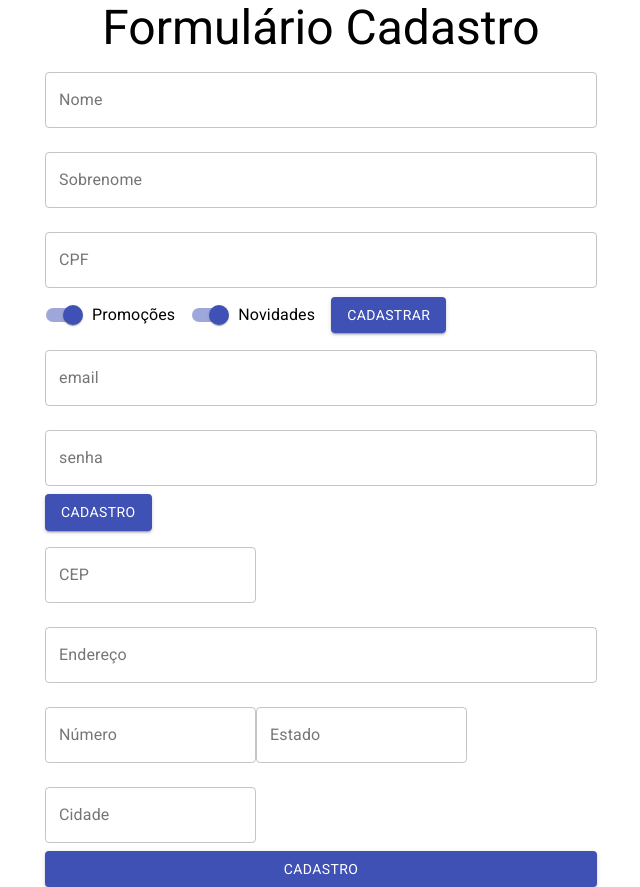
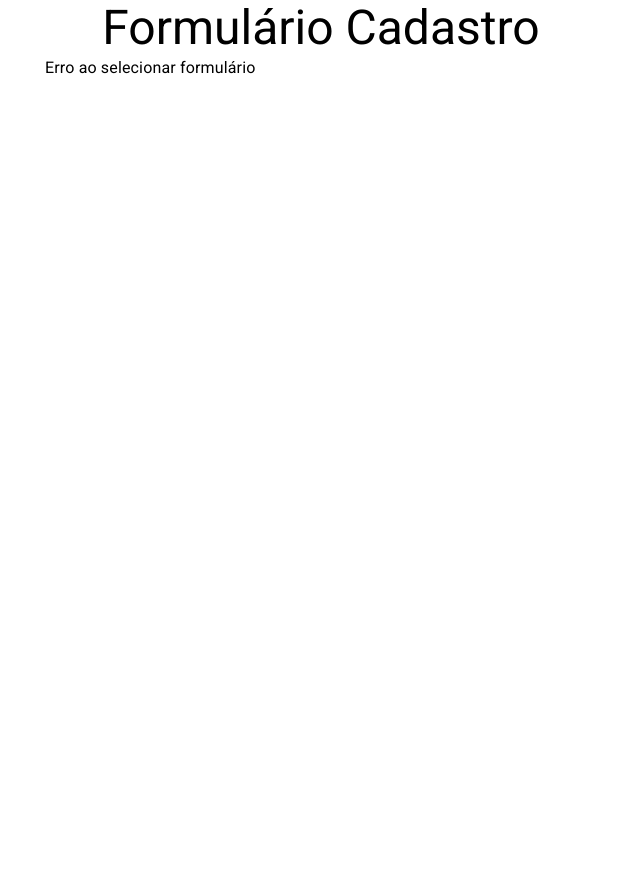
Before and after one commit to higornobrega/Projeto-Formulario, a React (Create React App) app: page / in a window 1280 px wide. Shown: the whole page, without its empty margins (319-959 px from the left). After the commit the page ends 800 px from the top, so only its background shows below. Built offline with nearby package versions, Linux system fonts and the light colour scheme.

Commit message:
Renderização condicional

```diff
--- a/src/components/FormularioCadastro/FormularioCadastro.jsx
+++ b/src/components/FormularioCadastro/FormularioCadastro.jsx
@@ -1,18 +1,32 @@
-import React, { Fragment} from 'react';
+import { Typography } from '@material-ui/core';
+import React, { Fragment, useState} from 'react';
 import DadosEntrega from './DadosEntrega';
 import DadosPessoais from './DadosPessoais';
 import DadosUsuario from './DadosUsuario';
 
 function FormularioCadastro({ aoEnviar, validarCPF }) {
 
+    const [etapaAtual, setEtapaAtual] = useState(3);
+    function formularioAtual(etapa){
+        switch (etapa) {
+            case 0:
+                return <DadosUsuario />;
+            case 1:
+                return <DadosPessoais aoEnviar={aoEnviar} validarCPF={validarCPF} />;
+            case 2:
+                return  <DadosEntrega />;
+            default:
+                return <Typography>Erro ao selecionar formulário</Typography>;
+        }
+    }
+
+
     return (
         <Fragment>
-            <DadosPessoais aoEnviar={aoEnviar} validarCPF={validarCPF} />
-            <DadosUsuario />
-            <DadosEntrega />
-
+            {formularioAtual(etapaAtual)}
         </Fragment>
     );
 }
 
+
 export default FormularioCadastro;
```
